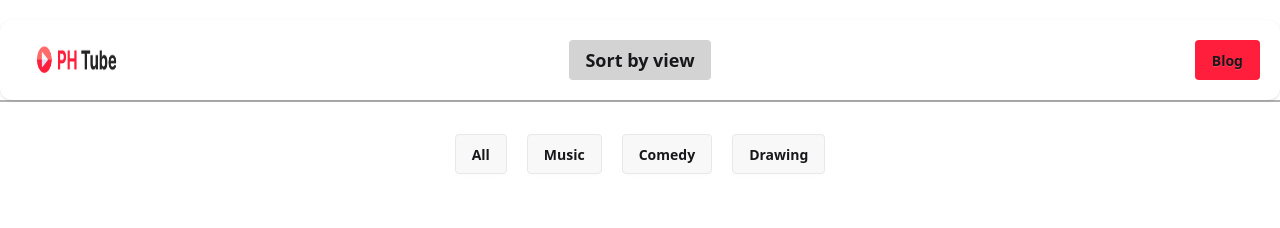
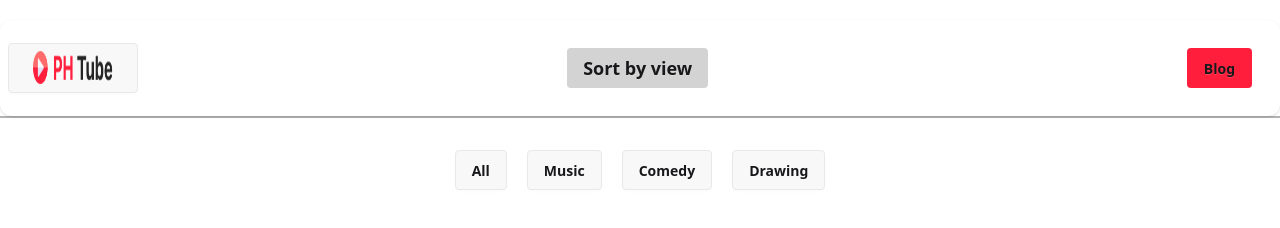
Before and after one commit to TIMIT75E/PH-TUBE, a plain HTML site: page index.html in a window 1280 px wide. Drawn offline with nearby package versions, Linux system fonts and the light colour scheme.

Commit message:
fix the nav bar

```diff
--- a/index.html
+++ b/index.html
@@ -12,17 +12,17 @@
 <body>
     <header class=" lg:max-w-screen-xl sm:max-w-screen-sm mx-auto mt-5 border-b-2 border-[#17171754]" >
         <nav>
-            <div class="navbar bg-white shadow-sm rounded-xl p-5 ">
+            <div class="navbar bg-white shadow-sm rounded-xl">
                 <div class="navbar-start">
-                        <div class="btn btn-ghost ">
-                            <img class="h-8 w-20"
+                        <div class="btn btn-xs  p-6">
+                            <img class="h-10 w-20"
                                  src="assetes/Logo.png" alt="">
                         </div>
                 </div>
                 <div class="navbar-center">
                     <a class="btn btn-outline text-lg bg-[#25252533] border-none">Sort by view</a>
                 </div>
-                <div class="navbar-end">
+                <div class="navbar-end p-5">
                     <button class="btn btn-ghost  bg-[#FF1F3D]">Blog</button>
                 </div>
             </div>
```
